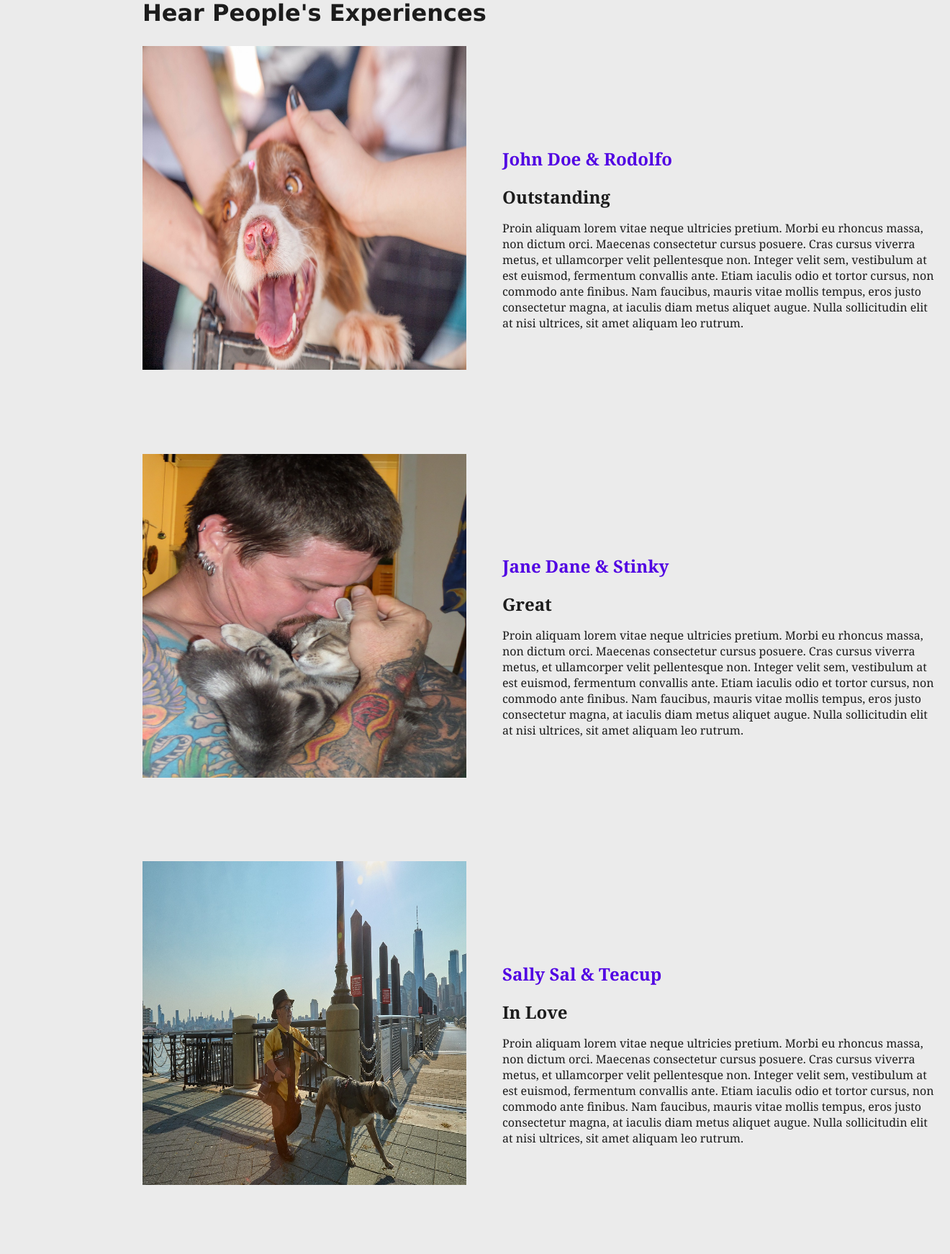
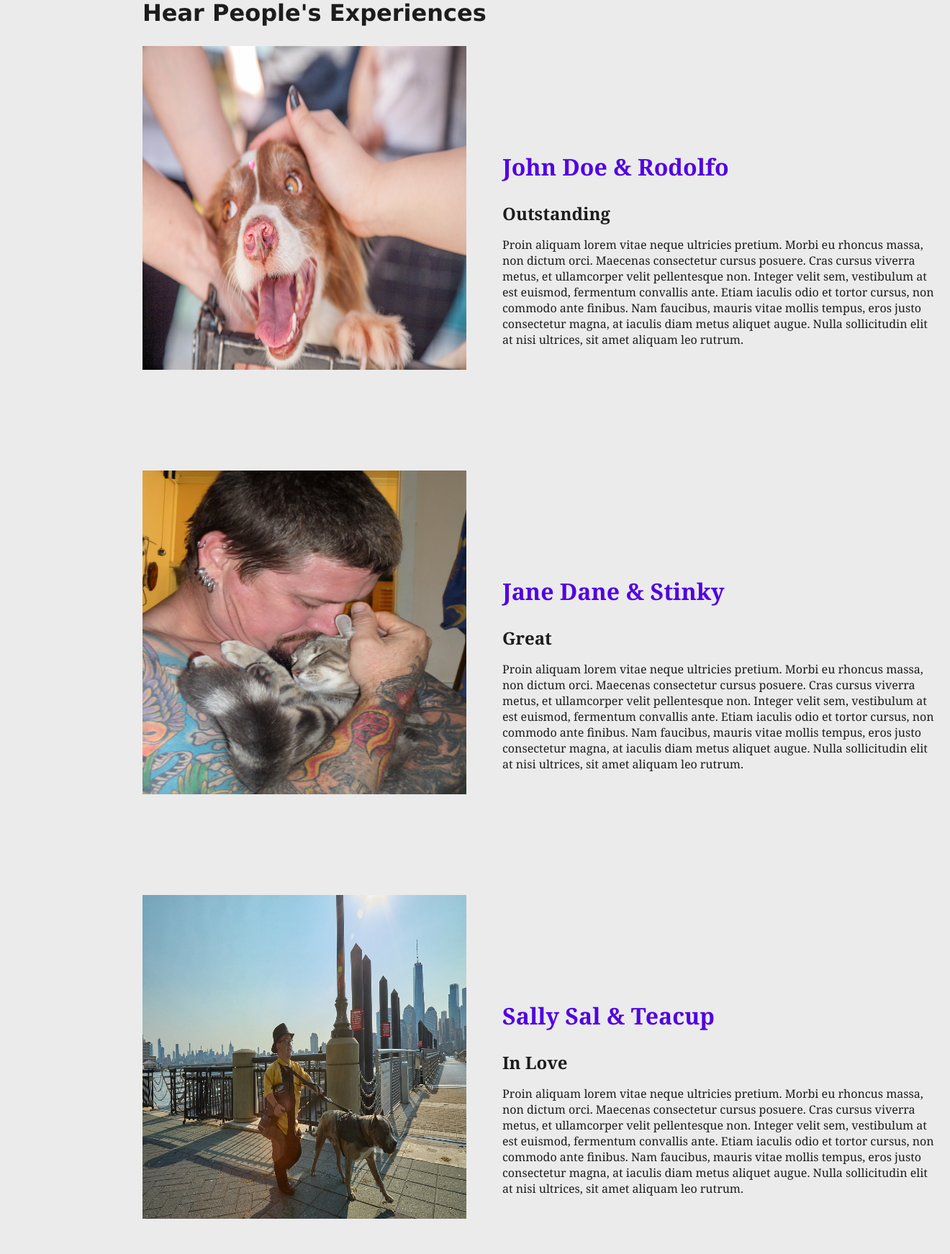
Before and after one commit to bchairez4/flask-landing-page, a Flask app: page /reviews in a window 1320 px wide. Shown: the part 226-1969 px from the top of the page at 72% size. Run offline with Flask 3, Linux system fonts and the light colour scheme.

Commit message:
updated reviewPostTitle

```diff
--- a/static/css/style.css
+++ b/static/css/style.css
@@ -120,7 +120,7 @@ img {
 }
 
 .reviewPostTitle {
-    font-size: x-large;
+    font-size: xx-large;
     color: hsl(261, 98%, 45%);
 }
 
```
